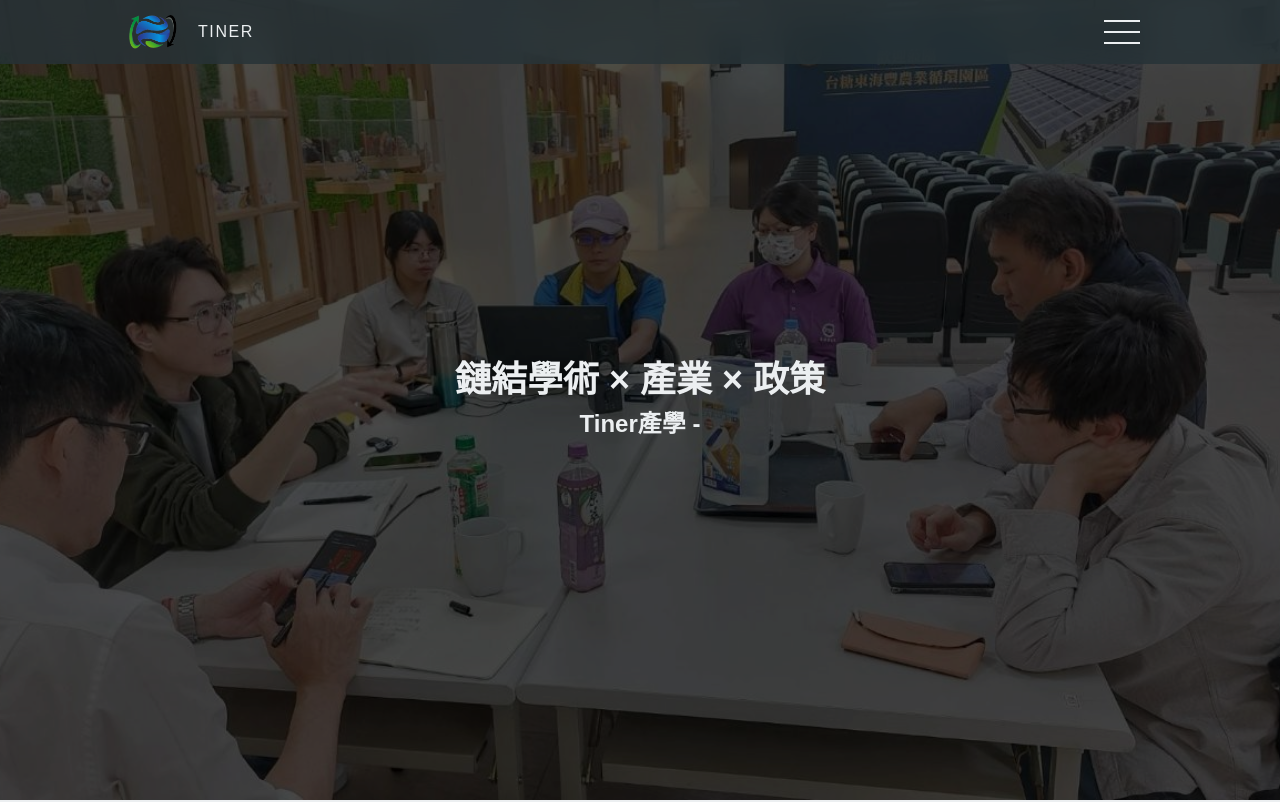
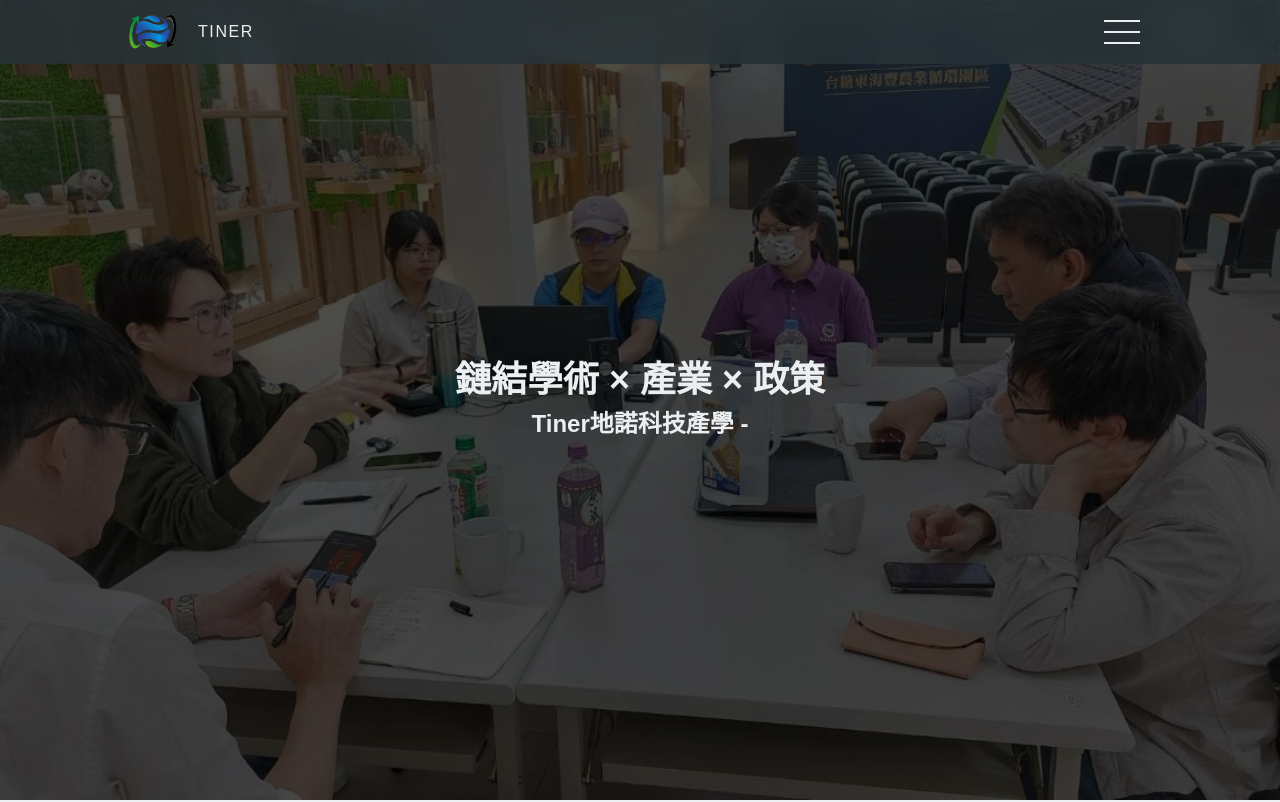
Before and after one commit to Shelly9457/tiner, a Next.js app: page /cooperate in a window 1280 px wide. Shown: the top 802 px of the page. Built offline with nearby package versions, Linux system fonts and the light colour scheme.

Commit message:
產學SEO優化

```diff
--- a/src/app/cooperate/page.jsx
+++ b/src/app/cooperate/page.jsx
@@ -70,7 +70,7 @@ const cooperate = () => {
 
     return (
         <>
-            <HeaderSlider slides={homeSlides} title={"鏈結學術 × 產業 × 政策"} desc={"Tiner產學 -"} />
+            <HeaderSlider slides={homeSlides} title={"鏈結學術 × 產業 × 政策"} desc={"Tiner地諾科技產學 -"} />
             <section className="py-16 bg-[url('/images/cooperate_bg1.png')] bg-cover bg-center bg-no-repeat">
                 <h1 className="text-(--one) font-bold xl:text-4xl text-3xl text-center mb-5">攜手案例</h1>
                 <article className="grid md:grid-cols-2 grid-cols-1 mx-auto gap-8 sm:w-[80%] w-full">
```
